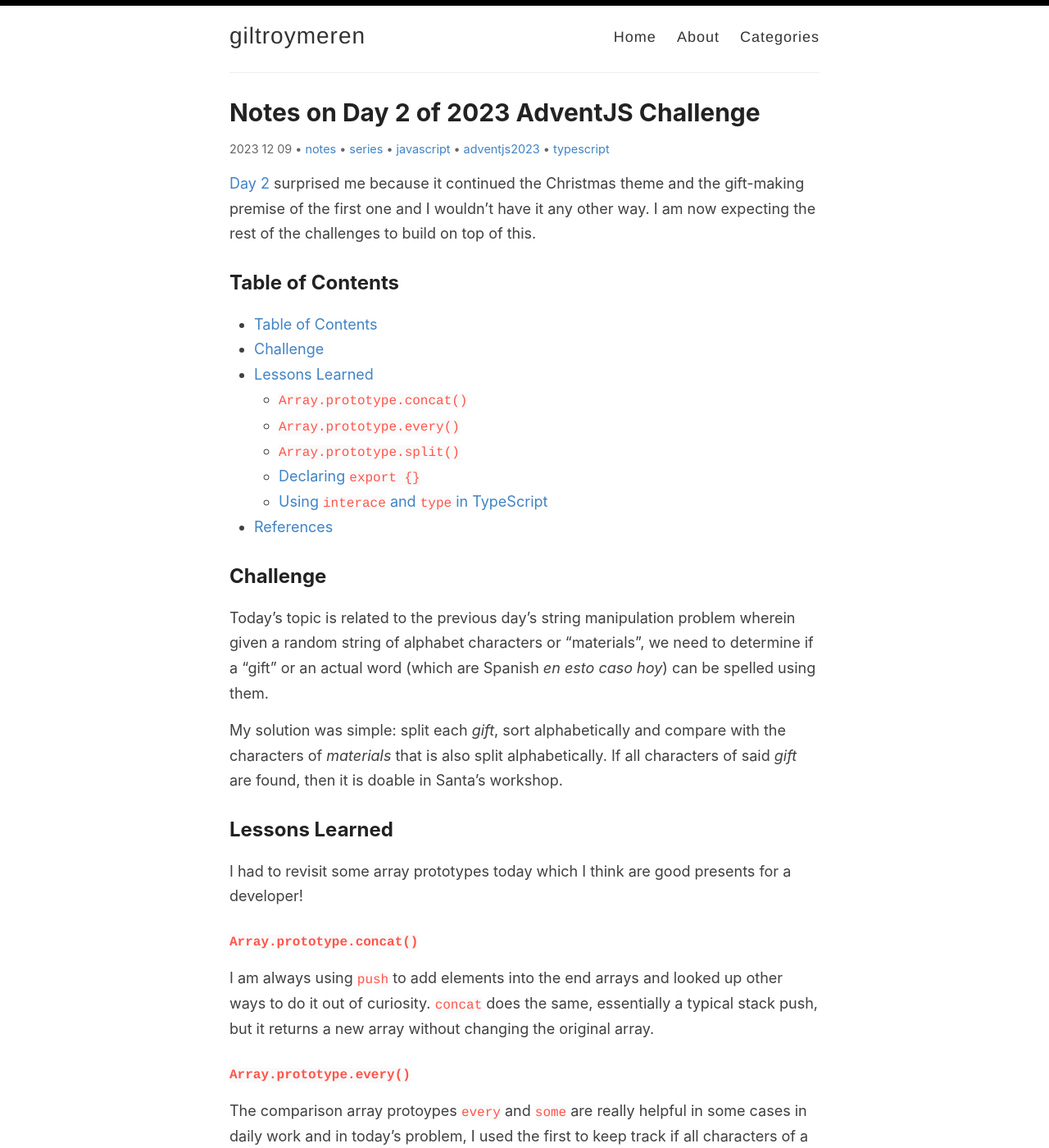
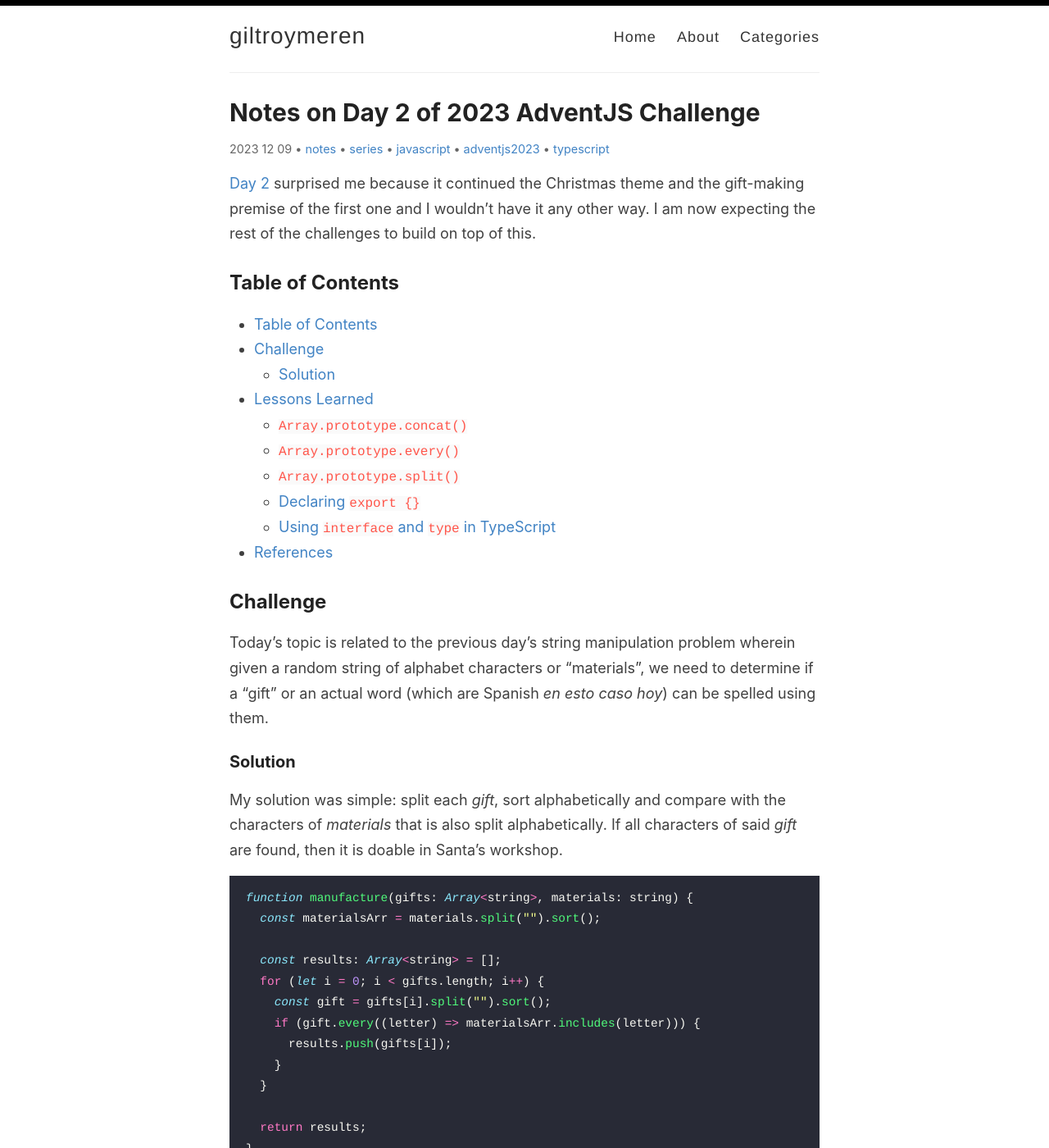
Before and after one commit to giltroymeren/giltroymeren.github.io, a Jekyll site: the page built from _posts/2023-12-09-notes-on-day-2-of-2023-adventjs-challenge.markdown, in a window 1280 px wide and 1400 px high. Shown: the whole window at 82% size. Built offline with Jekyll 4.4.1, drawn with Linux system fonts in a browser that asks for light colours.

Commit message:
[POST] Add Solutions section

```diff
--- a/_posts/2023-12-09-notes-on-day-2-of-2023-adventjs-challenge.markdown
+++ b/_posts/2023-12-09-notes-on-day-2-of-2023-adventjs-challenge.markdown
@@ -11,19 +11,38 @@ categories: notes series javascript adventjs2023 typescript
 
 - [Table of Contents](#table-of-contents)
 - [Challenge](#challenge)
+  - [Solution](#solution)
 - [Lessons Learned](#lessons-learned)
   - [`Array.prototype.concat()`](#arrayprototypeconcat)
   - [`Array.prototype.every()`](#arrayprototypeevery)
   - [`Array.prototype.split()`](#arrayprototypesplit)
   - [Declaring `export {}`](#declaring-export-)
-  - [Using `interace` and `type` in TypeScript](#using-interace-and-type-in-typescript)
+  - [Using `interface` and `type` in TypeScript](#using-interface-and-type-in-typescript)
 - [References](#references)
 
 ## Challenge
 
 Today's topic is related to the previous day's string manipulation problem wherein given a random string of alphabet characters or "materials", we need to determine if a "gift" or an actual word (which are Spanish *en esto caso hoy*) can be spelled using them.
 
+### Solution
+
 My solution was simple: split each *gift*, sort alphabetically and compare with the characters of *materials* that is also split alphabetically. If all characters of said *gift* are found, then it is doable in Santa's workshop.
+
+~~~ javascript
+function manufacture(gifts: Array<string>, materials: string) {
+  const materialsArr = materials.split("").sort();
+
+  const results: Array<string> = [];
+  for (let i = 0; i < gifts.length; i++) {
+    const gift = gifts[i].split("").sort();
+    if (gift.every((letter) => materialsArr.includes(letter))) {
+      results.push(gifts[i]);
+    }
+  }
+
+  return results;
+}
+~~~
 
 ## Lessons Learned
 
```
Also changed, not shown: _posts/2023-12-09-notes-on-day-1-of-2023-adventjs-challenge.markdown (+15 -0 lines).
